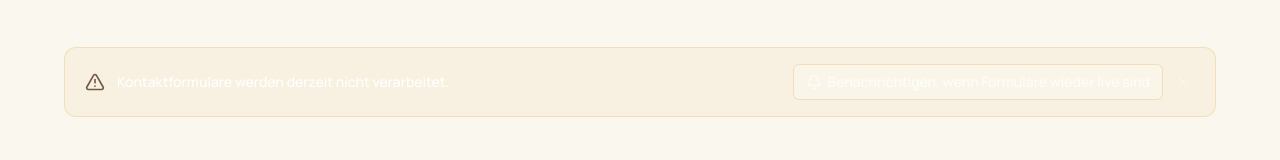
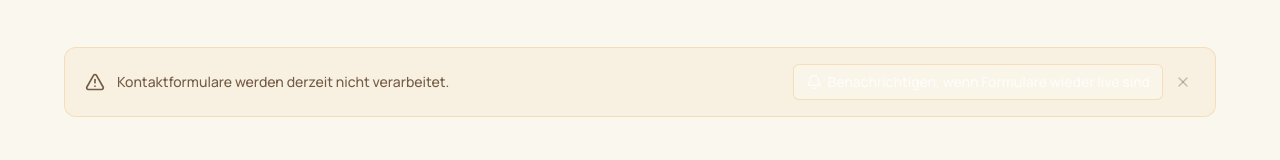
Before and after one commit to advantisgroup/advantis-group, a Next.js app: page /de/contact in a window 1280 px wide. Shown: the part 439-599 px from the top of the page. Built offline with nearby package versions, Linux system fonts and the light colour scheme; no server answers; what @elysiajs/eden would draw is missing.

Commit message:
Update SubmissionBanner.tsx

```diff
--- a/src/components/contact/SubmissionBanner.tsx
+++ b/src/components/contact/SubmissionBanner.tsx
@@ -43,7 +43,7 @@ export function SubmissionBanner({
           <p className="md:hidden text-sm font-semibold leading-snug text-warning-foreground">
             {t("title")}
           </p>
-          <p className="mt-0.5 md:mt-0 text-xs md:text-sm font-medium leading-relaxed md:leading-snug text-warning-foreground/80 md:text-white">
+          <p className="mt-0.5 md:mt-0 text-xs md:text-sm font-medium leading-relaxed md:leading-snug text-warning-foreground/80">
             {message}
           </p>
         </div>
@@ -61,7 +61,7 @@ export function SubmissionBanner({
           {t("notifyCta")}
         </Button>
         <button
-          className="shrink-0 rounded p-1 text-warning-foreground/30 md:text-white/30 hover:text-warning-foreground transition-colors"
+          className="shrink-0 rounded p-1 text-warning-foreground/30 hover:text-warning-foreground transition-colors"
           aria-label={t("dismiss")}
           onClick={() => setDismissed(true)}
         >
```
